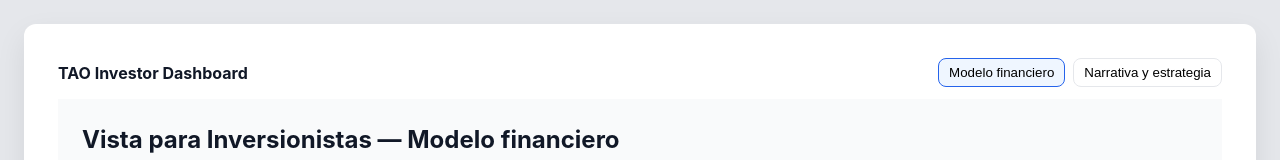
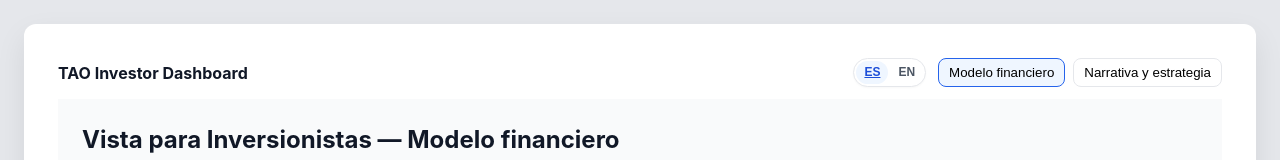
Before and after one commit to Tao2025-code/tao-ai-sales-agent, a React (Vite) app in the folder tao-ai-sales-agents/: page / in a window 1280 px wide. Shown: the top 160 px of the page. Built offline with nearby package versions, Linux system fonts and the light colour scheme.

Commit message:
Add styled language toggle to dashboard header

```diff
--- a/tao-ai-sales-agents/src/TaoDashboard.tsx
+++ b/tao-ai-sales-agents/src/TaoDashboard.tsx
@@ -1614,13 +1614,38 @@ const InvestorNarrativeView: React.FC = () => {
  *  --------------------------- */
 const TaoDashboard: React.FC = () => {
   const [tab, setTab] = useState<"model" | "narrative">("model");
+  const [language, setLanguage] = useState<"ES" | "EN">("ES");
 
   return (
     <div style={{ padding: 18 }}>
       <div style={{ marginBottom: 12, display: "flex", gap: 8, alignItems: "center" }}>
         <h2 style={{ margin: 0, fontSize: 16 }}>TAO Investor Dashboard</h2>
-        <div style={{ marginLeft: "auto", display: "flex", gap: 8 }}>
+        <div style={{ marginLeft: "auto", display: "flex", gap: 12, alignItems: "center" }}>
+          <div role="group" aria-label="Seleccionar idioma" style={styles.languageToggle}>
+            {(["ES", "EN"] as const).map((lang) => {
+              const isActive = language === lang;
+
+              return (
                 <button
+                  key={lang}
+                  type="button"
+                  onClick={() => setLanguage(lang)}
+                  aria-pressed={isActive}
+                  aria-label={lang === "ES" ? "Cambiar a Español" : "Switch to English"}
+                  style={{
+                    ...styles.languageButton,
+                    ...(isActive ? styles.languageButtonActive : {}),
+                  }}
+                >
+                  {lang}
+                </button>
+              );
+            })}
+          </div>
+
+          <div style={{ display: "flex", gap: 8 }}>
+            <button
+              type="button"
               onClick={() => setTab("model")}
               style={{
                 padding: "6px 10px",
@@ -1633,6 +1658,7 @@ const TaoDashboard: React.FC = () => {
               Modelo financiero
             </button>
             <button
+              type="button"
               onClick={() => setTab("narrative")}
               style={{
                 padding: "6px 10px",
@@ -1644,6 +1670,7 @@ const TaoDashboard: React.FC = () => {
             >
               Narrativa y estrategia
             </button>
+          </div>
         </div>
       </div>
 
@@ -1822,6 +1849,33 @@ const styles: Record<string, React.CSSProperties> = {
     borderSpacing: 0,
     fontSize: 13,
   },
+  languageToggle: {
+    display: "inline-flex",
+    alignItems: "center",
+    gap: 2,
+    padding: 2,
+    borderRadius: 999,
+    border: "1px solid #e5e7eb",
+    background: "#ffffff",
+    boxShadow: "0 1px 2px rgba(0,0,0,0.03)",
+  },
+  languageButton: {
+    padding: "4px 8px",
+    borderRadius: 999,
+    border: "none",
+    background: "transparent",
+    fontSize: 12,
+    fontWeight: 600,
+    color: "#4b5563",
+    cursor: "pointer",
+    lineHeight: 1.2,
+  },
+  languageButtonActive: {
+    color: "#1d4ed8",
+    background: "#eff6ff",
+    fontWeight: 700,
+    textDecoration: "underline",
+  },
   th: {
     textAlign: "left",
     padding: "8px 10px",
```
Lines whose indentation alone changed are shown as unchanged.
